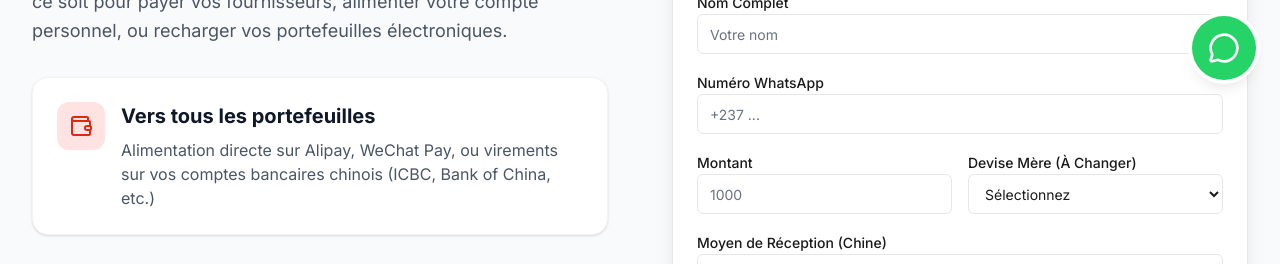
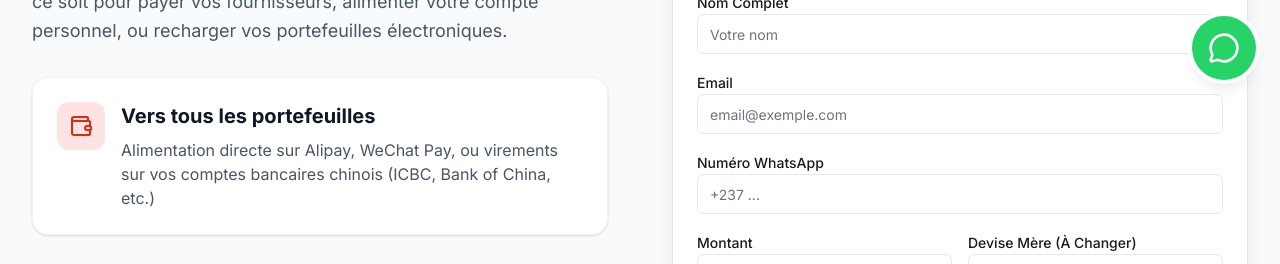
Before and after one commit to Kevjes/china-link-africa, a Next.js app: page /change in a window 1280 px wide. Shown: the part 681-945 px from the top of the page. Built offline with nearby package versions, Linux system fonts and the light colour scheme.

Commit message:
feat: implement money exchange request form and API route with Zod validation

```diff
--- a/src/app/api/change-money/route.ts
+++ b/src/app/api/change-money/route.ts
@@ -5,7 +5,7 @@ import { ChangeMoneyFormValues } from '@/lib/schemas';
 export async function POST(req: Request) {
     try {
         const body: ChangeMoneyFormValues = await req.json();
-        const { fullName, phone, amount, currency, paymentMethod } = body;
+        const { fullName, email, phone, amount, currency, paymentMethod } = body;
 
         const transporter = nodemailer.createTransport({
             host: process.env.EMAIL_HOST,
@@ -28,6 +28,7 @@ export async function POST(req: Request) {
         const mailOptions = {
             from: `"China Link Africa Change" <${process.env.EMAIL_USER}>`,
             to: "contact@chinalinkafrica.net",
+            replyTo: email,
             subject: `Demande de Change - ${amount} ${currency} - ${fullName}`,
             html: `
                 <div style="font-family: Arial, sans-serif; color: #333; max-width: 600px; margin: auto; padding: 20px; border: 1px solid #eaeaea; border-radius: 8px;">
@@ -41,14 +42,18 @@ export async function POST(req: Request) {
                             <td style="padding: 12px; border: 1px solid #ddd;">${fullName}</td>
                         </tr>
                         <tr>
+                            <td style="padding: 12px; border: 1px solid #ddd; font-weight: bold;">Adresse Email</td>
+                            <td style="padding: 12px; border: 1px solid #ddd;"><a href="mailto:${email}" style="color: #007bff; text-decoration: none;">${email}</a></td>
+                        </tr>
+                        <tr style="background-color: #f9f9f9;">
                             <td style="padding: 12px; border: 1px solid #ddd; font-weight: bold;">Numéro WhatsApp</td>
                             <td style="padding: 12px; border: 1px solid #ddd;"><a href="https://wa.me/${phone.replace(/\D/g, '')}" style="color: #007bff; text-decoration: none;">${phone}</a></td>
                         </tr>
-                        <tr style="background-color: #f9f9f9;">
+                        <tr>
                             <td style="padding: 12px; border: 1px solid #ddd; font-weight: bold;">Montant à Changer</td>
                             <td style="padding: 12px; border: 1px solid #ddd; color: #d32f2f; font-weight: bold; font-size: 16px;">${amount} ${currency}</td>
                         </tr>
-                        <tr>
+                        <tr style="background-color: #f9f9f9;">
                             <td style="padding: 12px; border: 1px solid #ddd; font-weight: bold;">Mode de Réception</td>
                             <td style="padding: 12px; border: 1px solid #ddd;">${getPaymentMethodText(paymentMethod)}</td>
                         </tr>
--- a/src/components/ChangeMoneyForm.tsx
+++ b/src/components/ChangeMoneyForm.tsx
@@ -89,6 +89,19 @@ export default function ChangeMoneyForm() {
                     </div>
 
                     <div className="space-y-2">
+                        <label className="text-sm font-medium leading-none">Email</label>
+                        <Input
+                            type="email"
+                            placeholder="email@exemple.com"
+                            {...register("email")}
+                            className={errors.email ? "border-red-500" : ""}
+                        />
+                        {errors.email && (
+                            <p className="text-sm text-red-500">{errors.email.message}</p>
+                        )}
+                    </div>
+
+                    <div className="space-y-2">
                         <label className="text-sm font-medium leading-none">Numéro WhatsApp</label>
                         <Input
                             type="tel"
--- a/src/lib/schemas.ts
+++ b/src/lib/schemas.ts
@@ -14,6 +14,7 @@ export type ApplicationFormValues = z.infer<typeof applicationSchema>;
 
 export const changeMoneySchema = z.object({
     fullName: z.string().min(2, "Le nom complet est requis"),
+    email: z.string().email("Email invalide"),
     phone: z.string().min(8, "Numéro WhatsApp requis"),
     amount: z.string().min(1, "Le montant est requis"),
     currency: z.enum(["USD", "FCFA"]),
```
